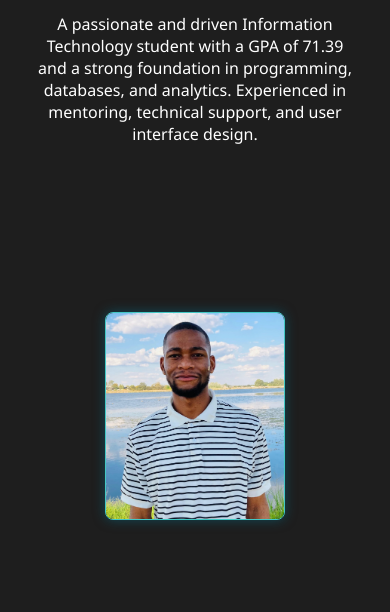
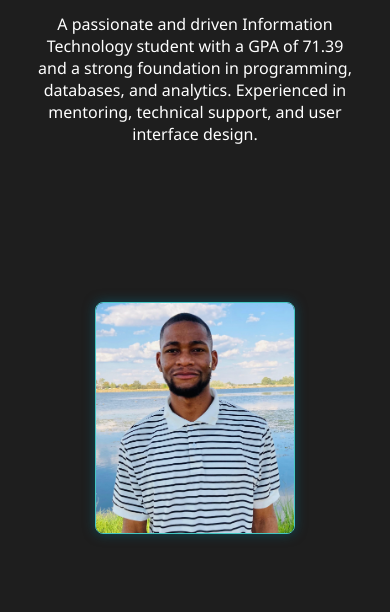
Before and after one commit to phemelomakgopa/MyVirtualCV, a plain HTML site: page index.html in a window 390 px wide. Shown: the part 232-844 px from the top of the page. Drawn offline with Linux system fonts and the light colour scheme; grey boxes are pictures that could not be loaded.

Commit message:
Attempt at fixing the ChattyBatty screenshot

```diff
--- a/styles.css
+++ b/styles.css
@@ -256,8 +256,10 @@
   border: 1px solid var(--retro-blue);
   box-shadow: 0 0 20px rgba(0, 0, 0, 0.4);*/
 
-  max-width: 100%;
-  max-height: 350px;
+  max-width: 300px;
+  width: 100%;
+  display: block;
+  height: auto;
   border-radius: 8px;
   border: 1px solid var(--retro-blue);
   box-shadow: 0 0 12px rgba(9, 104, 126, 0.6);
@@ -413,11 +415,11 @@
   }
 
   .home-image {
-    margin-top: 1.5rem;
+    margin-top: 2rem;
   }
 
   .home-image img {
-    max-width: 180px;
+    max-width: 200px;
   }
 
   .about-container {
```
